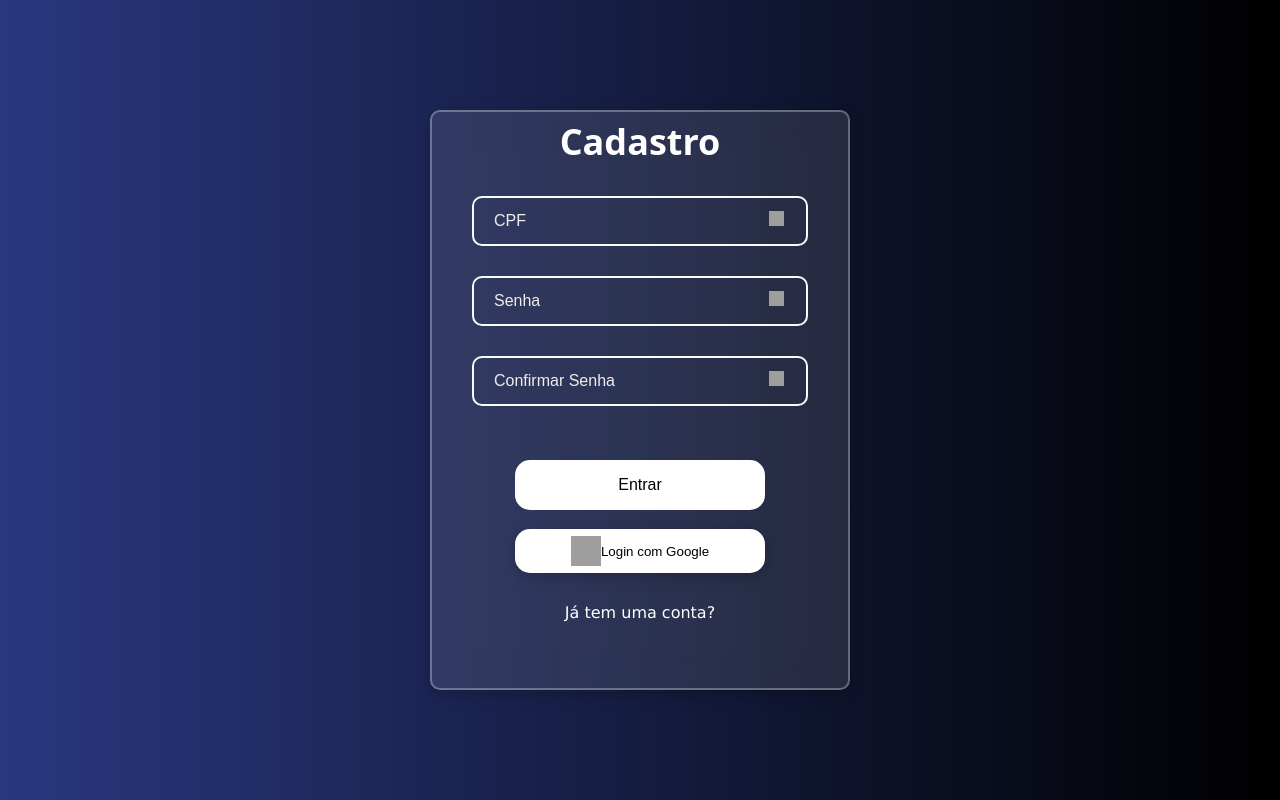
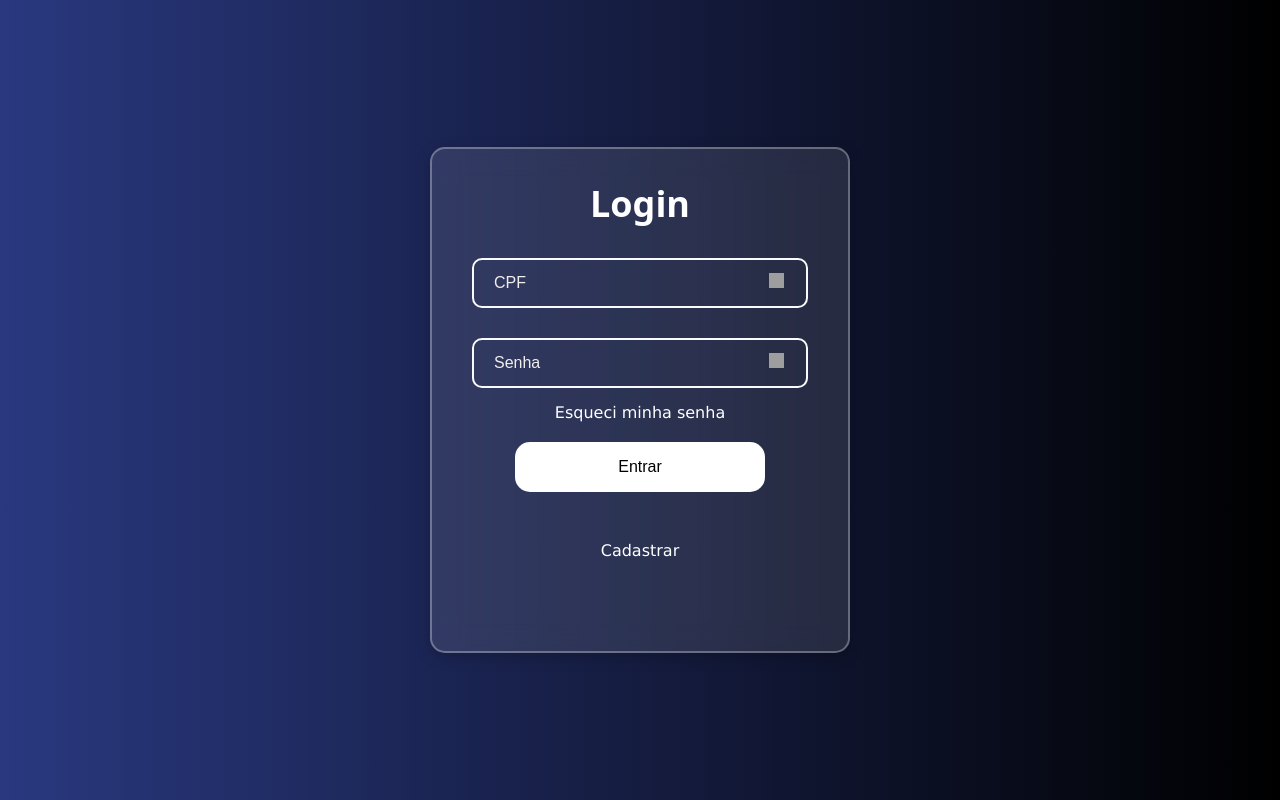
Before and after one commit to Intexsz/BADESP, a Flask app: template templates/cadastro.html in a window 1280 px wide. Run offline with Flask 3, Linux system fonts and the light colour scheme; the template is opened without the code that fills it, so the values that code supplies are empty; some libraries are stand-ins or nearby versions; grey boxes are pictures that could not be loaded.

Commit message:
algumas alteradas e limpeza nos códigos

```diff
--- a/main.py
+++ b/main.py
@@ -13,10 +13,6 @@ CLIENT_ID = "334998652961-c43b5pt422pnfqk98t56pu4d6aphi5fe.apps.googleuserconten
 
 # Arquivo de usuários locais (CPF + senha)
 user_file = 'usuarios.txt'
-
-# =========================== #
-#       UTILITÁRIOS          #
-# =========================== #
 
 def validar_cpf(cpf):
     cpf = cpf.replace(".", "").replace("-", "")
@@ -61,10 +57,6 @@ def buscar_usuario(user_id):
 
 init_db()
 
-# =========================== #
-#       GOOGLE OAUTH         #
-# =========================== #
-
 oauth = OAuth(app)
 google = oauth.register(
     name='google',
@@ -78,29 +70,13 @@ google = oauth.register(
 
 @app.route('/')
 def homepage():
-    user = session.get('user')
-    if user:
-        return f"Olá, {user['name']} (<a href='/logout'>Sair</a>)"
-    return '<a href="/login/google">Entrar com Google</a> | <a href="/Cadastro">Cadastro</a>'
+    if "user_id" in session:
+        return redirect(url_for('inicio'))
+    return redirect(url_for('cadastro'))
 
-@app.route('/login/google')
-def login_google():
-    redirect_uri = url_for('auth', _external=True)
-    return google.authorize_redirect(redirect_uri)
-
-@app.route('/auth')
-def auth():
-    token = google.authorize_access_token()
-    resp = google.get('userinfo')
-    user_info = resp.json()
-    session['user'] = user_info
-    session["user_id"] = user_info["id"]
-    salvar_usuario(user_info)
-    return redirect('/Inicio')
 @app.route('/login/callback', methods=["POST", "GET"])
 def callback():
     token = None
-
     if request.is_json:
         token = request.json.get("credential")
     elif "credential" in request.form:
@@ -130,10 +106,6 @@ def logout():
     session.clear()
     return redirect(url_for("homepage"))
 
-# =========================== #
-#     LOGIN LOCAL (TXT)      #
-# =========================== #
-
 @app.route('/login', methods=['GET', 'POST'])
 def login():
     mensagem = ""
@@ -156,12 +128,10 @@ def login():
 
     return render_template("login.html", mensagem=mensagem)
 
-# =========================== #
-#         CADASTRO           #
-# =========================== #
-
 @app.route('/Cadastro', methods=['GET', 'POST'])
 def cadastro():
+    if "user_id" in session:
+        return redirect(url_for('inicio'))
     mensagem = ''
     if request.method == 'POST':
         cpf = request.form['cpf']
@@ -188,10 +158,6 @@ def cadastro():
             return redirect(url_for('inicio'))
 
     return render_template('cadastro.html', mensagem=mensagem)
-
-# =========================== #
-#       PÁGINAS EXTRAS       #
-# =========================== #
 
 @app.route('/Inicio')
 def inicio():
@@ -221,9 +187,5 @@ def hack():
         usuarios = [linha.strip() for linha in linhas]
         return render_template('hacks.html', usuarios=usuarios)
 
-# =========================== #
-#         EXECUÇÃO           #
-# =========================== #
-
 if __name__ == '__main__':
     app.run(debug=True)
--- a/templates/cadastro.html
+++ b/templates/cadastro.html
@@ -1,11 +1,14 @@
 <!DOCTYPE html>
 <html lang="pt-br">
 <head>
-    <meta charset="UTF-8">
-    <meta name="viewport" content="width=device-width, initial-scale=1.0">
-    <link rel="stylesheet" href="{{ url_for('static', filename='cadastro.css')}}">
-    <script src="https://apis.google.com/js/platform.js" async defer></script>
-    <title>Cadastrar</title>
+  <meta charset="UTF-8" />
+  <meta name="viewport" content="width=device-width, initial-scale=1.0"/>
+  <link rel="stylesheet" href="{{ url_for('static', filename='css/login.css') }}">
+  <title>Login</title>
+
+  <!-- Google API -->
+  <script src="https://accounts.google.com/gsi/client" async defer></script>
+
   <script>
     function formatarCPF(cpf) {
       cpf = cpf.replace(/\D/g, "");
@@ -21,55 +24,60 @@
       event.target.value = cpf;
     }
 
-        function googleSignIn() {
-     gapi.auth2.getAuthInstance().signIn().then(function(googleUser) {
-        var profile = googleUser.getBasicProfile();
-        console.log("ID: " + profile.getId());
-        console.log("Nome: " + profile.getName());
-        console.log("Email: " + profile.getEmail());
+    function handleCredentialResponse(response) {
+      fetch("/login/callback", {
+        method: "POST",
+        headers: {
+          "Content-Type": "application/json"
+        },
+        body: JSON.stringify({ credential: response.credential })
+      })
+      .then(res => res.json())
+      .then(data => {
+        if (data.status === "ok") {
+          window.location.href = "/Inicio";
+        } else {
+          alert("Erro no login Google.");
+        }
       });
     }
 
-     function initGoogleSignIn() {
-         gapi.load('auth2', function() {
-         gapi.auth2.init({
-            client_id: 'S334998652961-c43b5pt422pnfqk98t56pu4d6aphi5fe.apps.googleusercontent.com'
+    window.onload = function () {
+      google.accounts.id.initialize({
+        client_id: "334998652961-c43b5pt422pnfqk98t56pu4d6aphi5fe.apps.googleusercontent.com",
+        callback: handleCredentialResponse
       });
-        });
-     }
 
-     window.onload = initGoogleSignIn;
+      google.accounts.id.renderButton(
+        document.getElementById("googleSignInBtn"),
+        { theme: "outline", size: "large" }
+      );
+    };
   </script>
 </head>
 <body>
   <div class="container">
-        <form>
-            <h1>Cadastro</h1>
+    <form action="{{ url_for('login') }}" method="POST">
+      <h1>Login</h1>
 
       <div class="input-container">
-                <input id="cpf" placeholder="CPF" type="text" oninput="mascaraCPF(event)" maxlength="14" required>
-                <img width="15" height="15" src="user.png" alt="user"/>
+        <input name="nome" id="cpf" placeholder="CPF" type="text" oninput="mascaraCPF(event)" maxlength="14" required>
+        <img width="15" height="15" src="{{ url_for('static', filename='img/user.png') }}" alt="user"/>
       </div>
 
       <div class="input-container">
-                <input placeholder="Senha" type="password" required>
-                <img width="15" height="15" src="lock--v1.png" alt="lock"/>
+        <input name="senha" placeholder="Senha" type="password" required>
+        <img width="15" height="15" src="{{ url_for('static', filename='img/lock--v1.png') }}" alt="lock"/>
+        <a href="#">Esqueci minha senha</a>
       </div>
 
-            <div class="input-container">
-                <input placeholder="Confirmar Senha" type="password" required>
-                <img width="15" height="15" src="lock--v1.png" alt="lock"/>
-            </div>
       <button type="submit" class="submit-button">Entrar</button>
-            <br>
-            <br>
-            <button class="custom-google-btn" onclick="googleSignIn()">
-                <img src="Logo-Google-G.png" alt="Google Logo">
-                Login com Google
-            </button>
+
+      <br><br>
+      <div id="googleSignInBtn"></div>
 
       <div class="input-container">
-                <a href="Login.html">Já tem uma conta?</a>
+        <a href="{{ url_for('cadastro') }}">Cadastrar</a>
       </div>
     </form>
   </div>
```
Also changed, not shown: usuarios.db (deleted). Lines whose indentation alone changed are shown as unchanged.
